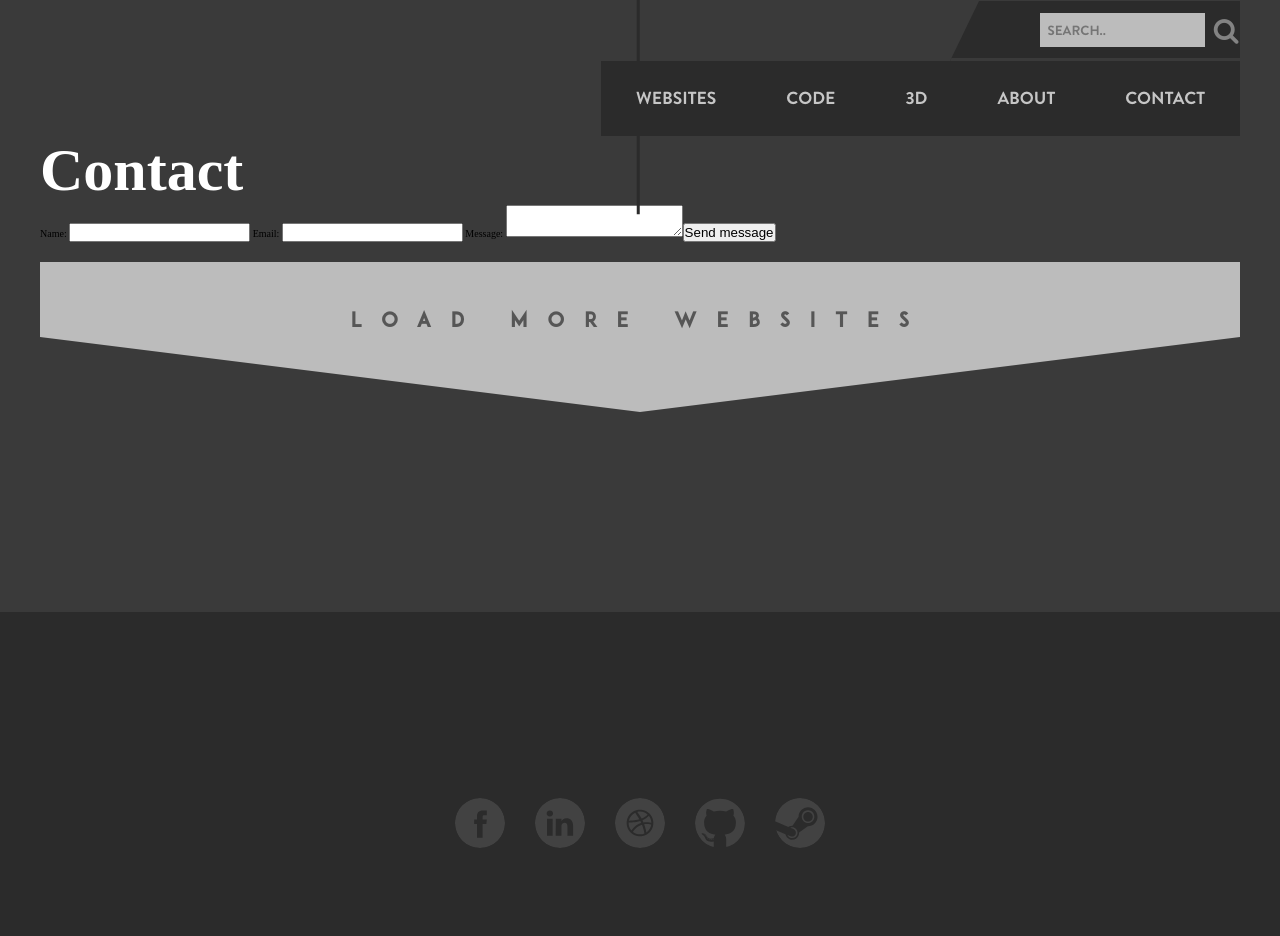
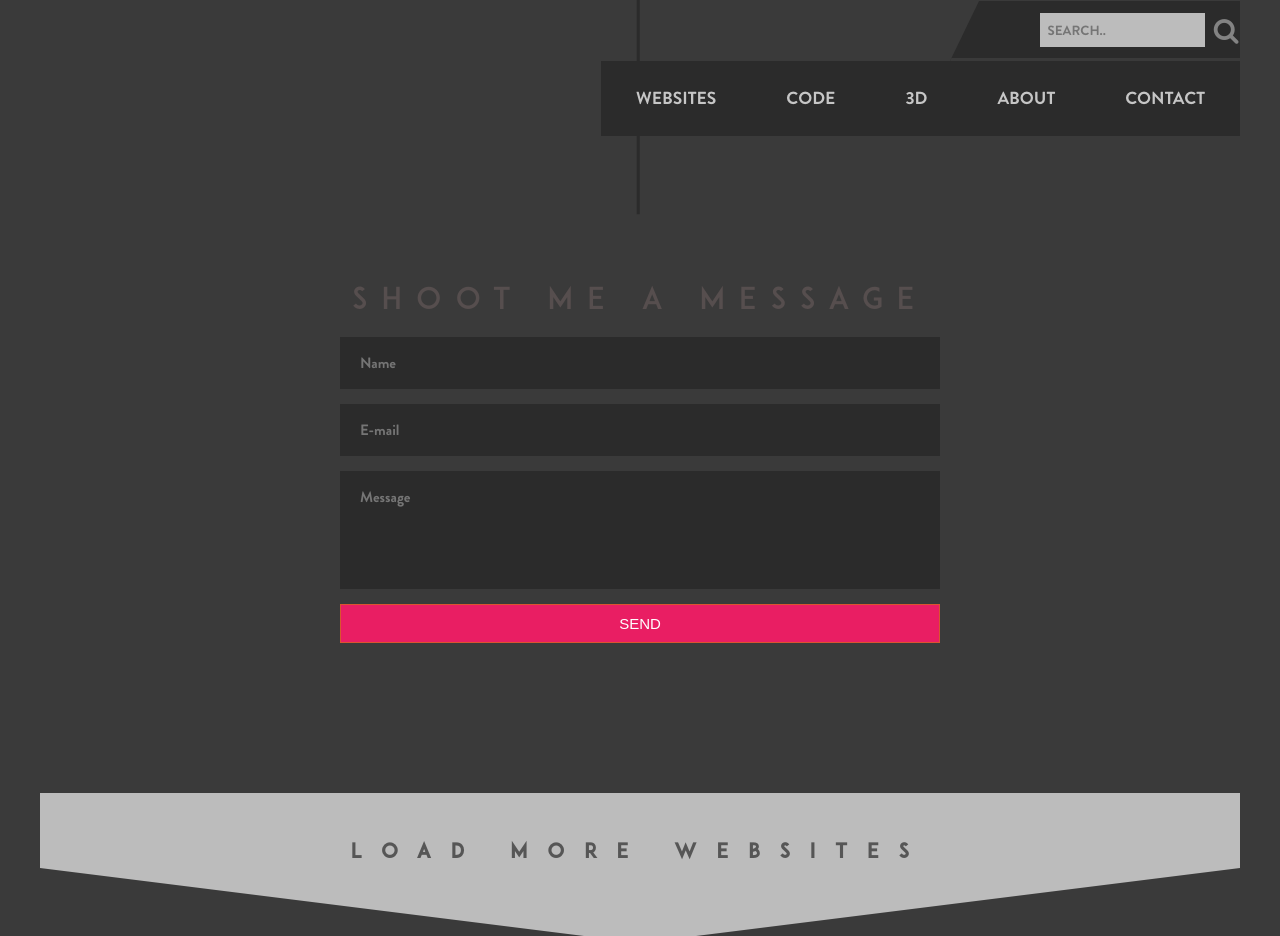
Before and after one commit to SWKP/portfolioV2, a Vue app in the folder portfolioV2/: page /#/ in a window 1280 px wide. Shown: the part 1060-1996 px from the top of the page. Built offline with nearby package versions, Linux system fonts and the light colour scheme.

Commit message:
General contact page styling.

```diff
--- a/portfolioV2/src/components/Contact.vue
+++ b/portfolioV2/src/components/Contact.vue
@@ -1,47 +1,146 @@
 <template>
-  <div class="container">
-    <h1 class="title">
-      Contact
-    </h1>
-    <div class="content">
-      <form name="contact" action="" method="post">
-        <label class="form-label" for="name">
-          Name:
-        </label>
-        <input class="form-field" name="name" id="name" />
-        <label class="form-label" for="email">
-          Email:
-        </label>
-        <input class="form-field" name="email" id="email" />
-        <label class="form-label" for="message">
-          Message:
-        </label>
-        <textarea class="form-field" name="message" id="message"></textarea>
-        <input class="form-button" type="submit" value="Send message" />
+  <div class="contact-form">
+		<h1 class="contact-form_title">Shoot me a message</h1>
+
+		<div v-if="isSending" class="loading">Sending...</div>
+
+		<form class="form" @submit="onSubmit">
+			<input required name="name" v-model='contact.name' placeholder="Name" type="text" autocomplete="off">
+			<input required name="email" v-model="contact.email" placeholder="E-mail" type="email" autocomplete="off">
+			<textarea name="message" v-model="contact.message" rows="4" placeholder="Message"></textarea>
+		   <button class="button">Send</button>
 		</form>
-    </div>
 	</div>
 </template>
 
 <script>
 
     export default {
+
         components: {
 
+        },
+        data() {
+            return {
+            contact: {
+                name: '',
+                email: '',
+                message: '',
+            },
+
+            isSending: false
+        }
+        },
+        methods: {
+
+            /**
+             * Clear the form
+             */
+            clearForm() {
+                for (let field in this.contact) {
+                    this.contact[field] = ''
+                }
+            },
+
+            /**
+             * Handler for submit
+             */
+            onSubmit(evt) {
+                evt.preventDefault();
+
+                this.isSending = true;
+
+                setTimeout(() => {
+                    // Build for data
+                    let form = new FormData();
+                    for (let field in this.contact) {
+                        form.append(field, this.contact[field]);
+                    }
+
+                    // Send form to server
+                    this.$http.post('/app.php', form).then((response) => {
+                        console.log(response);
+                        this.clearForm();
+                        this.isSending = false;
+                    }).catch((e) => {
+                        console.log(e)
+                    });
+
+                }, 1000);
+            }
         }
     }
 </script>
 
 <style lang="scss" scoped>
-    .code {
+    .contact-form {
+	font-family: 16px;
+	margin: 15rem auto;
+	max-width: 600px;
 	width: 100%;
-        background: rgb(136, 136, 136);
-        z-index: 10;
-        position: relative;
+}
 
-        h1 {
+.contact-form .separator {
+	border-bottom: solid 1px #ccc;
+	margin-bottom: 15px;
+}
+
+.contact-form .form {
+	display: flex;
+	flex-direction: column;
+	font-size: 16px;
+}
+
+.contact-form_title {
+    color: #564e4e;
+    font-family: "adam", Helvetica, Arial, sans-serif;
+    font-size: 3rem;
+    font-weight: 200;
     text-align: center;
-            padding: 20rem 0;
+    letter-spacing: 1.4rem;
+    margin-bottom: 2rem;
 }
+
+.contact-form input[type="email"],
+.contact-form input[type="text"],
+.contact-form textarea {
+	font-family: "brandon", Helvetica, Arial, sans-serif;
+	padding: 15px 20px;
+	margin-bottom: 15px;
+	outline: none;
+    background: #2b2b2b;
+    border: none;
+    transition: background-color 200ms linear;
+}
+
+.contact-form textarea {
+	resize: none;
+}
+
+.contact-form input:focus,
+textarea:focus {
+    background-color: #bcbcbc;
+}
+
+.contact-form .button {
+	background: var(--main-highlight-color);
+	border: solid 1px #da552f;
+	color: white;
+	cursor: pointer;
+	padding: 10px 50px;
+	text-align: center;
+	text-transform: uppercase;
+}
+
+.contact-form .button:hover {
+	background: #ea532a;
+	border: solid 1px #ea532a;
+}
+
+.contact-form input[type="email"],
+.contact-form input[type="text"],
+.contact-form textarea,
+.contact-form .button {
+	font-size: 15px;
 }
 </style>
```
Lines whose indentation alone changed are shown as unchanged.
